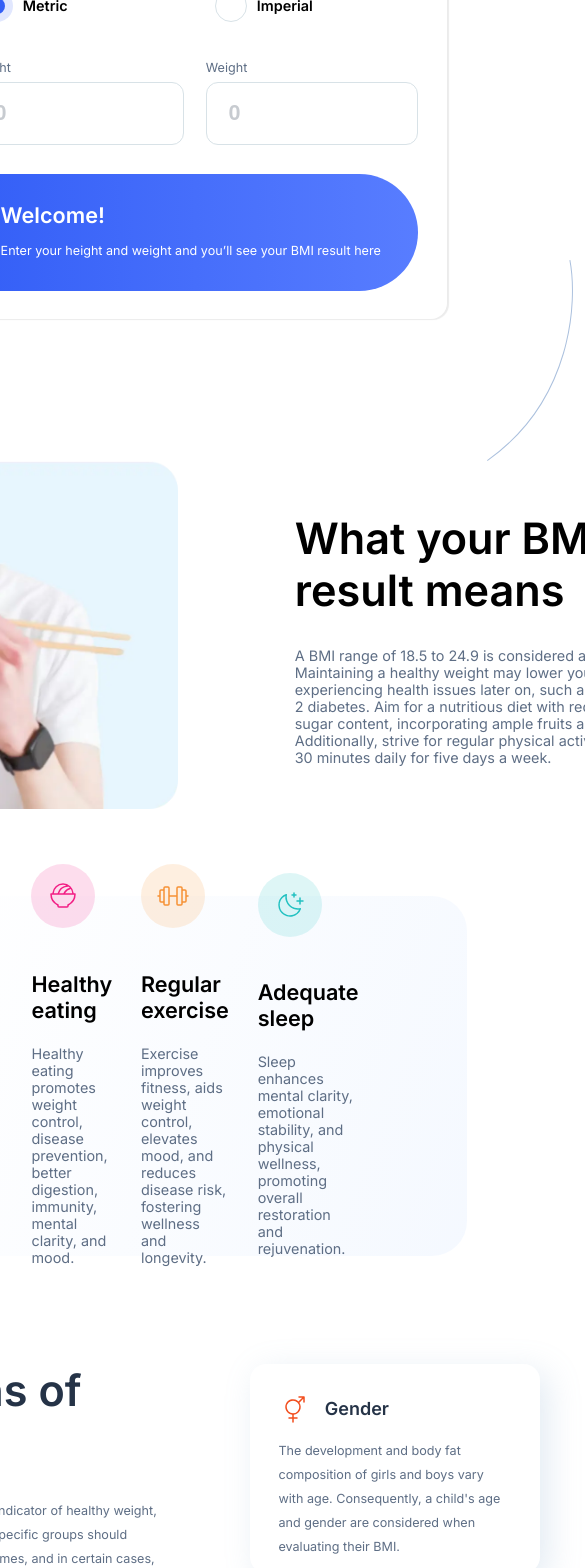
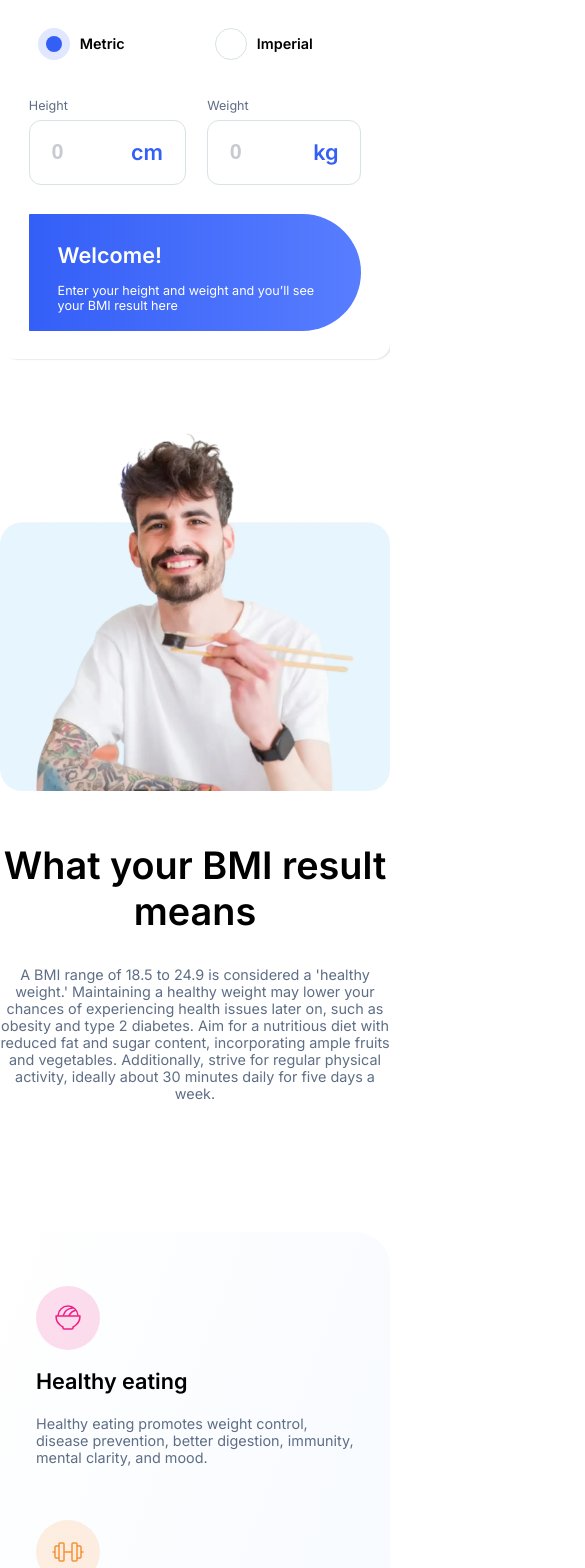
Before and after one commit to blazejpak/bmi-calculator-react, a React (Vite) app in the folder bmi-app/: page / in a window 390 px wide. Shown: the part 420-1988 px from the top of the page, 585 px wide, since content can reach past the window. Built offline with nearby package versions, Linux system fonts and the light colour scheme.

Commit message:
design done

```diff
--- a/bmi-app/src/components/Sections/SectionHero.css
+++ b/bmi-app/src/components/Sections/SectionHero.css
@@ -33,11 +33,13 @@
 .header {
   grid-column: 1/3;
   grid-row: 2;
+  align-self: center;
 
-  margin: 12.7rem auto 20rem 11.6rem;
+  /* margin: 12.7rem auto 20rem 11.6rem; */
 
   display: flex;
   flex-direction: column;
+
   gap: 3.5rem;
   opacity: 100%;
 }
@@ -47,7 +49,7 @@
   font-weight: 600;
   line-height: 1.1;
   letter-spacing: -0.05em;
-  padding-right: 5rem;
+  /* padding-right: 5rem; */
 }
 
 .header-text {
@@ -61,6 +63,7 @@
 .form {
   grid-column: 3/-1;
   grid-row: 2;
+  align-self: center;
 
   background-color: white;
   height: 48rem;
@@ -93,14 +96,14 @@
   gap: 2.4rem;
 }
 
-.input-number--inside {
+.input-number--container {
   display: flex;
   flex-direction: column;
   align-items: flex-start;
   gap: 0.8rem;
 }
 
-.input-number--inside label {
+.input-number--container label {
   font-size: 1.4rem;
   color: #5e6e85;
 }
@@ -109,9 +112,8 @@
   width: 100%;
   height: 7rem;
 
-  padding: 2rem 2.4rem;
-  border: 1px solid #d8e2e7;
-  border-radius: 12px;
+  border: none;
+  /* border: 1px solid #d8e2e7; */
 
   font-size: 2.4rem;
   font-weight: 600;
@@ -133,8 +135,24 @@
   margin: 0;
 }
 
+.input-number--inside {
+  display: flex;
+  justify-content: space-around;
+  align-items: center;
+
+  border: 1px solid #d8e2e7;
+  border-radius: 12px;
+  padding: 0 2.4rem;
+}
+
+.input-number--heading {
+  font-size: 2.4rem;
+  font-weight: 600;
+  color: #345ff6;
+}
+
 .div-result {
-  max-width: 50rem;
+  max-width: 100%;
   height: 13rem;
   padding: 3.2rem;
 
@@ -171,10 +189,6 @@
 
 /* 900px */
 @media only screen and (max-width: 56.25em) {
-  .text-limitations {
-    font-size: 1.4rem;
-  }
-
   .container-hero {
     display: flex;
     flex-direction: column;
@@ -187,7 +201,7 @@
   .logo {
     height: 4rem;
     width: 4rem;
-    margin: 4rem 0 0 0;
+    margin: 10rem 0 0 0;
   }
 
   .header {
@@ -195,7 +209,40 @@
     text-align: center;
   }
 
+  .header-text {
+    padding: 0;
+  }
+
   .container-hero::before {
     width: 100%;
   }
+  .form {
+    max-width: 100%;
+  }
 }
+
+/* 850px */
+@media only screen and (max-width: 53.125em) {
+  .container-hero {
+    min-width: 100%;
+  }
+
+  .container-hero:last-child {
+    gap: 4rem;
+  }
+}
+
+/* 300px */
+@media only screen and (max-width: 18.75em) {
+  .logo {
+    margin: 40rem 0 0 0;
+  }
+
+  .container-hero {
+    margin-bottom: 30rem;
+  }
+
+  .header {
+    margin: 4rem 2rem;
+  }
+}
--- a/bmi-app/src/components/Sections/SectionHero.jsx
+++ b/bmi-app/src/components/Sections/SectionHero.jsx
@@ -1,4 +1,4 @@
-import React, { useState } from "react";
+import { useState } from "react";
 import "./SectionHero.css";
 
 import logo from "../../../assets/images/logo.svg";
@@ -43,13 +43,19 @@
           </div>
 
           <div className="input-number--box">
-            <div className="input-number--inside">
+            <div className="input-number--container">
               <label>Height</label>
-              <input type="number" placeholder="0" className="input-number" />
+              <div className="input-number--inside">
+                <input type="number" placeholder="0" className="input-number" />
+                <h3 className="input-number--heading">cm</h3>
+              </div>
             </div>
-            <div className="input-number--inside">
+            <div className="input-number--container">
               <label>Weight</label>
-              <input type="number" placeholder="0" className="input-number" />
+              <div className="input-number--inside">
+                <input type="number" placeholder="0" className="input-number" />
+                <h3 className="input-number--heading">kg</h3>
+              </div>
             </div>
           </div>
         </form>
--- a/bmi-app/src/components/Sections/SectionLimitations.css
+++ b/bmi-app/src/components/Sections/SectionLimitations.css
@@ -1,7 +1,7 @@
 .container-limitations {
   max-width: 116rem;
-  height: 70rem;
-  margin-left: 2rem;
+  height: 74rem;
+  margin-left: 14rem;
 
   display: grid;
   grid-template-columns: repeat(12, 1fr);
@@ -10,17 +10,12 @@
 }
 
 .div-limits {
-  min-width: 30rem;
-
-  max-width: 36.5rem;
+  width: 36.5rem;
   height: 23.2rem;
 
   padding: 3.2rem;
   border-radius: 16px;
   box-shadow: 8px 8px 32px rgba(143, 174, 207, 0.25);
-}
-.div-limits:last-child {
-  min-width: 33rem;
 }
 
 .vector-right {
@@ -96,4 +91,98 @@
   .text-limitations {
     font-size: 1.4rem;
   }
+
+  .container-limitations {
+    margin-left: 10rem;
+  }
+
+  .vector-right {
+    display: none;
+  }
 }
+
+@media only screen and (max-width: 53.125em) {
+  .container-limitations {
+    grid-template-columns: repeat(4, 1fr);
+    grid-template-rows: repeat(4, auto);
+    gap: 3rem;
+    justify-items: center;
+    align-items: center;
+
+    margin-left: 0;
+    height: auto;
+    width: auto;
+    padding: 0 auto;
+  }
+  .div-limits {
+    width: 90%;
+  }
+
+  .div-limitations {
+    grid-column: 1 /-1;
+    grid-row: 1;
+    text-align: center;
+  }
+
+  .div-limitations--gender {
+    grid-column: 1 / span 2;
+    grid-row: 2;
+    height: 100%;
+  }
+
+  .div-limitations--age {
+    grid-column: 3 / span 2;
+    grid-row: 2;
+    height: 100%;
+  }
+
+  .div-limitations--muscle {
+    grid-column: 1 / span 2;
+    grid-row: 3;
+    height: 100%;
+  }
+
+  .div-limitations--pregnancy {
+    grid-column: 3 / span 2;
+    grid-row: 3;
+    height: 100%;
+  }
+
+  .div-limitations--race {
+    grid-column: 2 / span 2;
+    grid-row: 4;
+    height: 100%;
+  }
+}
+
+/* 650px */
+@media only screen and (max-width: 40.625em) {
+  .container-limitations {
+    display: flex;
+    flex-direction: column;
+    gap: 2rem;
+  }
+
+  .limitations-header {
+    padding: 0 2rem;
+  }
+
+  .text-limitations {
+    padding: 0 2rem;
+  }
+
+  .div-limitations {
+    margin-bottom: 4rem;
+  }
+
+  .div-limits {
+    box-shadow: 4px 4px 16px rgba(143, 174, 207, 0.25);
+  }
+}
+
+/* 300px */
+@media only screen and (max-width: 18.75em) {
+  .div-limitations {
+    margin-bottom: 15rem;
+  }
+}
--- a/bmi-app/src/components/Sections/SectionResult.css
+++ b/bmi-app/src/components/Sections/SectionResult.css
@@ -2,8 +2,12 @@
   max-width: 116rem;
   height: 53rem;
   display: flex;
+
+  /* justify-content: center;
+  align-items: center; */
   gap: 13rem;
 
+  margin-left: 10rem;
   margin-bottom: 9.6rem;
 
   position: relative;
@@ -16,11 +20,16 @@
 }
 
 .image {
-  height: 100%;
+  width: 100%;
+}
+
+.result-div--image {
+  align-self: flex-end;
+  width: 100%;
 }
 
 .div-text--result {
-  width: 50%;
+  width: 100%;
 
   display: flex;
   flex-direction: column;
@@ -39,3 +48,45 @@
   font-size: 4.8rem;
   font-weight: 600;
 }
+
+/* 1000px */
+@media only screen and (max-width: 62.5em) {
+  .container-result {
+    margin-left: 10rem;
+    gap: 2rem;
+    width: 100%;
+  }
+}
+
+/* 900px */
+@media only screen and (max-width: 56.25em) {
+  .vector-line--left {
+    display: none;
+  }
+
+  .container-result {
+    margin-left: 0rem;
+    gap: 5.5rem;
+  }
+
+  .heading-secondary--result {
+    font-size: 4.2rem;
+  }
+
+  .result-div--image {
+    align-self: center;
+  }
+}
+
+/* 650px */
+@media only screen and (max-width: 40.625em) {
+  .container-result {
+    flex-direction: column;
+    height: auto;
+    margin-top: 10rem;
+  }
+
+  .div-text--result {
+    text-align: center;
+  }
+}
--- a/bmi-app/src/components/Sections/SectionResult.jsx
+++ b/bmi-app/src/components/Sections/SectionResult.jsx
@@ -1,5 +1,3 @@
-import React from "react";
-
 import "./SectionResult.css";
 
 import vectorLeft from "../../../assets/images/pattern-curved-line-left.svg";
@@ -9,7 +7,7 @@
     <section className="container-result">
       <img src={vectorLeft} className="vector-line--left" />
 
-      <div>
+      <div className="result-div--image">
         <img
           className="image"
           src="../../assets/images/image-man-eating.webp"
@@ -20,12 +18,13 @@
           What your BMI result means
         </h2>
         <p className="text-result">
-          A BMI range of 18.5 to 24.9 is considered a 'healthy weight.'
-          Maintaining a healthy weight may lower your chances of experiencing
-          health issues later on, such as obesity and type 2 diabetes. Aim for a
-          nutritious diet with reduced fat and sugar content, incorporating
-          ample fruits and vegetables. Additionally, strive for regular physical
-          activity, ideally about 30 minutes daily for five days a week.
+          A BMI range of 18.5 to 24.9 is considered a &apos;healthy
+          weight.&apos; Maintaining a healthy weight may lower your chances of
+          experiencing health issues later on, such as obesity and type 2
+          diabetes. Aim for a nutritious diet with reduced fat and sugar
+          content, incorporating ample fruits and vegetables. Additionally,
+          strive for regular physical activity, ideally about 30 minutes daily
+          for five days a week.
         </p>
       </div>
     </section>
--- a/bmi-app/src/components/Sections/SectionTips.css
+++ b/bmi-app/src/components/Sections/SectionTips.css
@@ -53,3 +53,37 @@
   font-weight: 400;
   color: #5e6e85;
 }
+
+@media only screen and (max-width: 53.125em) {
+  .section-tips {
+    flex-direction: column;
+    padding: 6rem 4rem;
+    gap: 6rem;
+  }
+
+  .tip {
+    display: flex;
+    justify-content: center;
+    align-items: center;
+
+    flex-direction: row;
+    gap: 5rem;
+  }
+
+  .tip-logo {
+    margin-bottom: 0;
+  }
+}
+
+/* 650px */
+@media only screen and (max-width: 40.625em) {
+  .tip {
+    flex-direction: column;
+    gap: 2rem;
+    align-items: flex-start;
+  }
+
+  .section-tips {
+    height: auto;
+  }
+}
--- a/bmi-app/src/components/Sections/SectionTips.jsx
+++ b/bmi-app/src/components/Sections/SectionTips.jsx
@@ -1,5 +1,3 @@
-import React from "react";
-
 import "./SectionTips.css";
 
 import mealLogo from "../../../assets/images/icon-eating.svg";
--- a/bmi-app/src/components/inputs/RadioInput.css
+++ b/bmi-app/src/components/inputs/RadioInput.css
@@ -1,5 +1,5 @@
 .form-radio--inside {
-  width: 24rem;
+  width: 100%;
 }
 
 .form-radio--inside input[type="radio"] {
--- a/bmi-app/src/components/inputs/RadioInput.jsx
+++ b/bmi-app/src/components/inputs/RadioInput.jsx
@@ -1,5 +1,3 @@
-import React from "react";
-
 import "./RadioInput.css";
 
 const RadioInput = ({ value, checked, onChange, label }) => {
```
